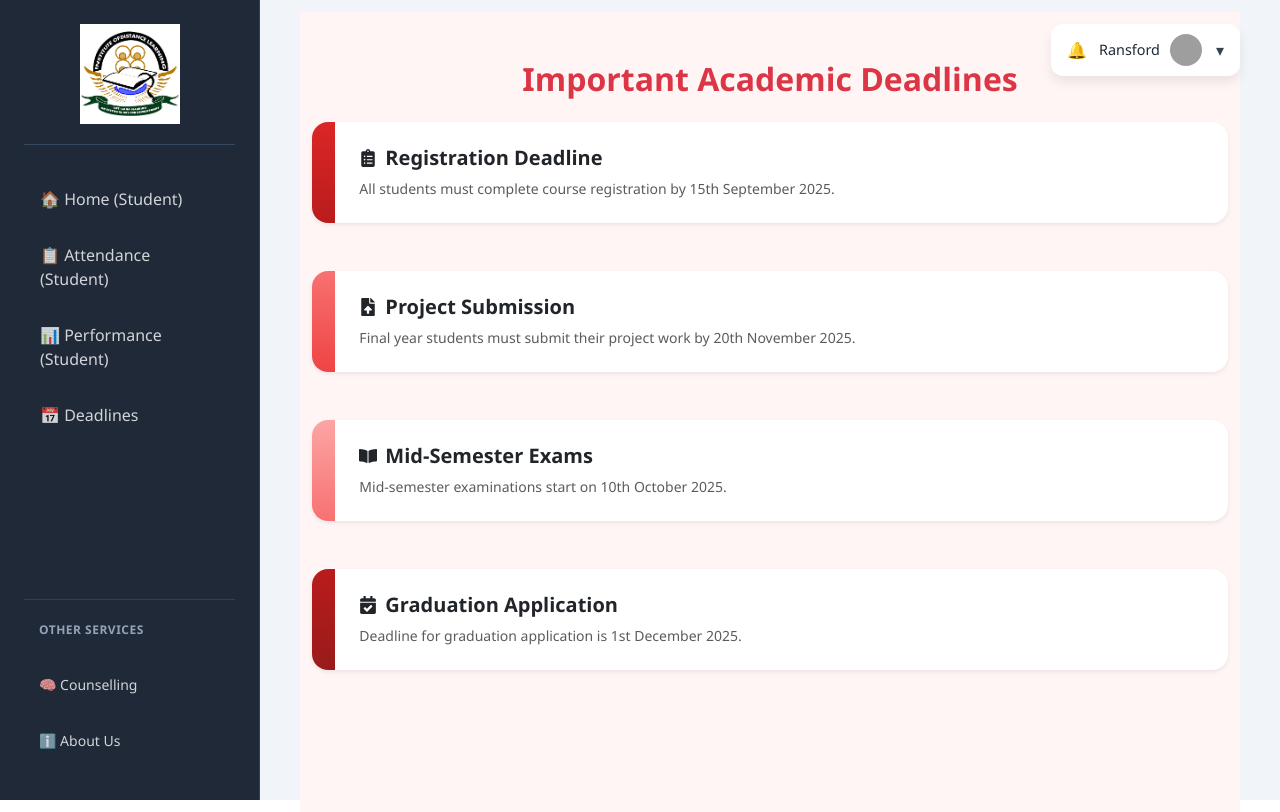
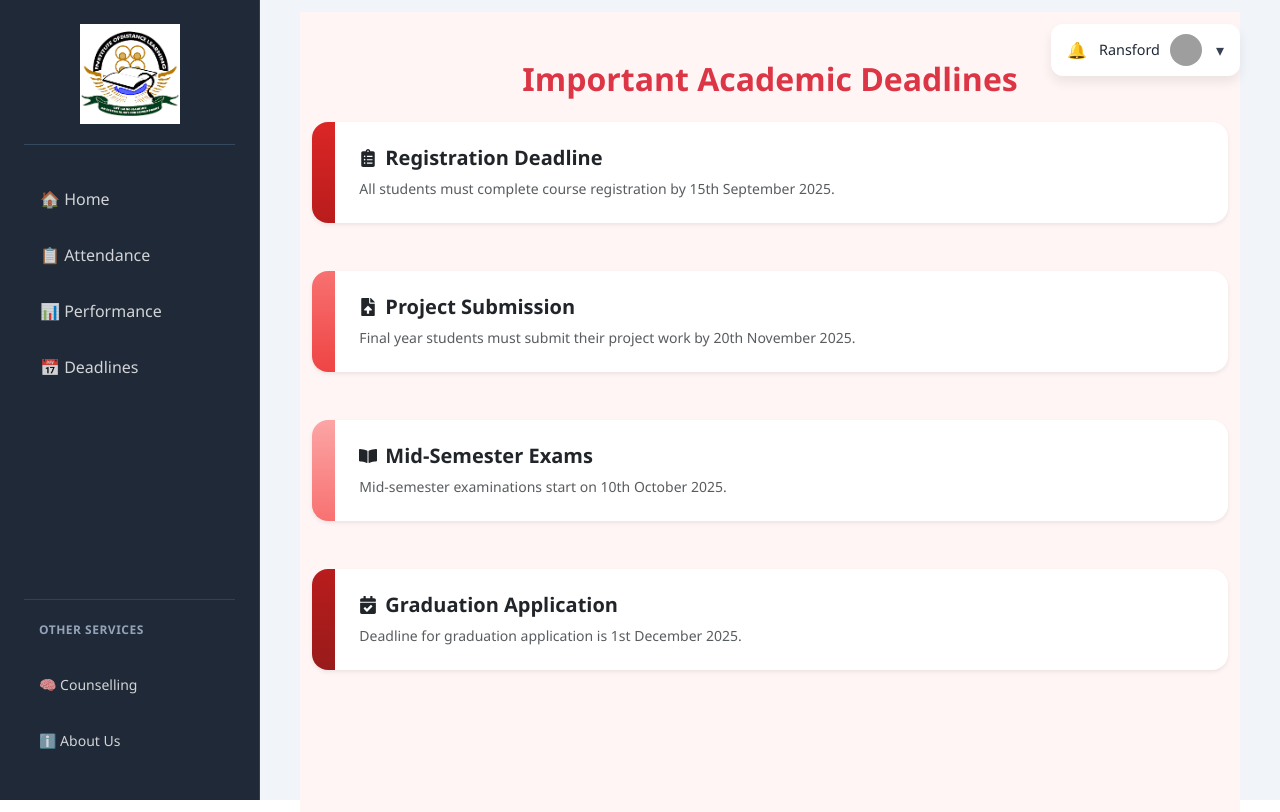
Before and after one commit to mensahsandra/spmproject_frontend, a React (Vite) app: page /deadlines in a window 1280 px wide. Built offline with nearby package versions, Linux system fonts and the light colour scheme; no server answers; grey boxes are pictures that could not be loaded.

Commit message:
Sidebar role detection fix + remove student suffix labels; set active role on generic login

```diff
--- a/src/components/Auth/LoginForm.tsx
+++ b/src/components/Auth/LoginForm.tsx
@@ -1,6 +1,7 @@
 import React, { useState } from "react";
 import { useNavigate } from "react-router-dom";
 import endPoint from "../../utils/endpoint";
+import { setActiveRole } from '../../utils/auth';
 
 const LoginForm: React.FC = () => {
     const [email, setEmail] = useState("");
@@ -57,6 +58,7 @@ const LoginForm: React.FC = () => {
 
                 // Redirect based on role
                 const userRole = (data.user?.role || '').toLowerCase();
+                if (userRole) setActiveRole(userRole);
                 navigate(userRole === 'lecturer' ? "/lecturer-dashboard" : "/dashboard");
             } else {
                 const serverMessage = data?.message || data?.error || data?.details;
--- a/src/components/Dashboard/Sidebar.tsx
+++ b/src/components/Dashboard/Sidebar.tsx
@@ -1,5 +1,6 @@
 import React from 'react';
 import { useNavigate, useLocation } from 'react-router-dom';
+import { getActiveRole, getUser } from '../../utils/auth';
 
 const Sidebar: React.FC = () => {
     const navigate = useNavigate();
@@ -16,10 +17,16 @@ const Sidebar: React.FC = () => {
                 unread = hs.unreadCount ?? Number(localStorage.getItem('unreadNotifications') || '0');
         } catch {}
     const [aboutOpen, setAboutOpen] = React.useState(false);
-    // detect role
-    let role = '';
-    try { const raw = localStorage.getItem('user'); if (raw) role = (JSON.parse(raw).role || '').toLowerCase(); } catch {}
-
+    // detect role: prefer activeRole session flag, fallback to current path semantics or stored user
+    let role = getActiveRole() || '';
+    if (!role) {
+        if (path.startsWith('/lecturer')) role = 'lecturer';
+        else if (path.startsWith('/student')) role = 'student';
+        else {
+            const u = getUser();
+            role = (u?.role || '').toLowerCase();
+        }
+    }
     const isLecturer = role === 'lecturer';
 
     // helper: safe navigate ensuring role separation
@@ -51,9 +58,9 @@ const Sidebar: React.FC = () => {
                     <ul>
             {!isLecturer && (
                             <>
-                <li className={isActive('/student/dashboard') ? 'active' : ''} onClick={() => go('/student/dashboard')}>🏠 Home (Student)</li>
-                                <li className={isActive('/student/record-attendance') ? 'active' : ''} onClick={() => navigate('/student/record-attendance')}>📋 Attendance (Student)</li>
-                                <li className={isActive('/student/select-result') ? 'active' : ''} onClick={() => navigate('/student/select-result', { state: { showCurrent: true } })}>📊 Performance (Student)</li>
+                <li className={isActive('/student/dashboard') ? 'active' : ''} onClick={() => go('/student/dashboard')}>🏠 Home</li>
+                                <li className={isActive('/student/record-attendance') ? 'active' : ''} onClick={() => navigate('/student/record-attendance')}>📋 Attendance</li>
+                                <li className={isActive('/student/select-result') ? 'active' : ''} onClick={() => navigate('/student/select-result', { state: { showCurrent: true } })}>📊 Performance</li>
                                 <li className={isActive(/\/student\/deadlines|^\/student\/notifications/) ? 'active' : ''} onClick={() => navigate('/student/notifications?tab=deadlines', { state: { from: 'deadlines' } })}>
                                     📅 Deadlines
                                     {unread > 0 && (
```
